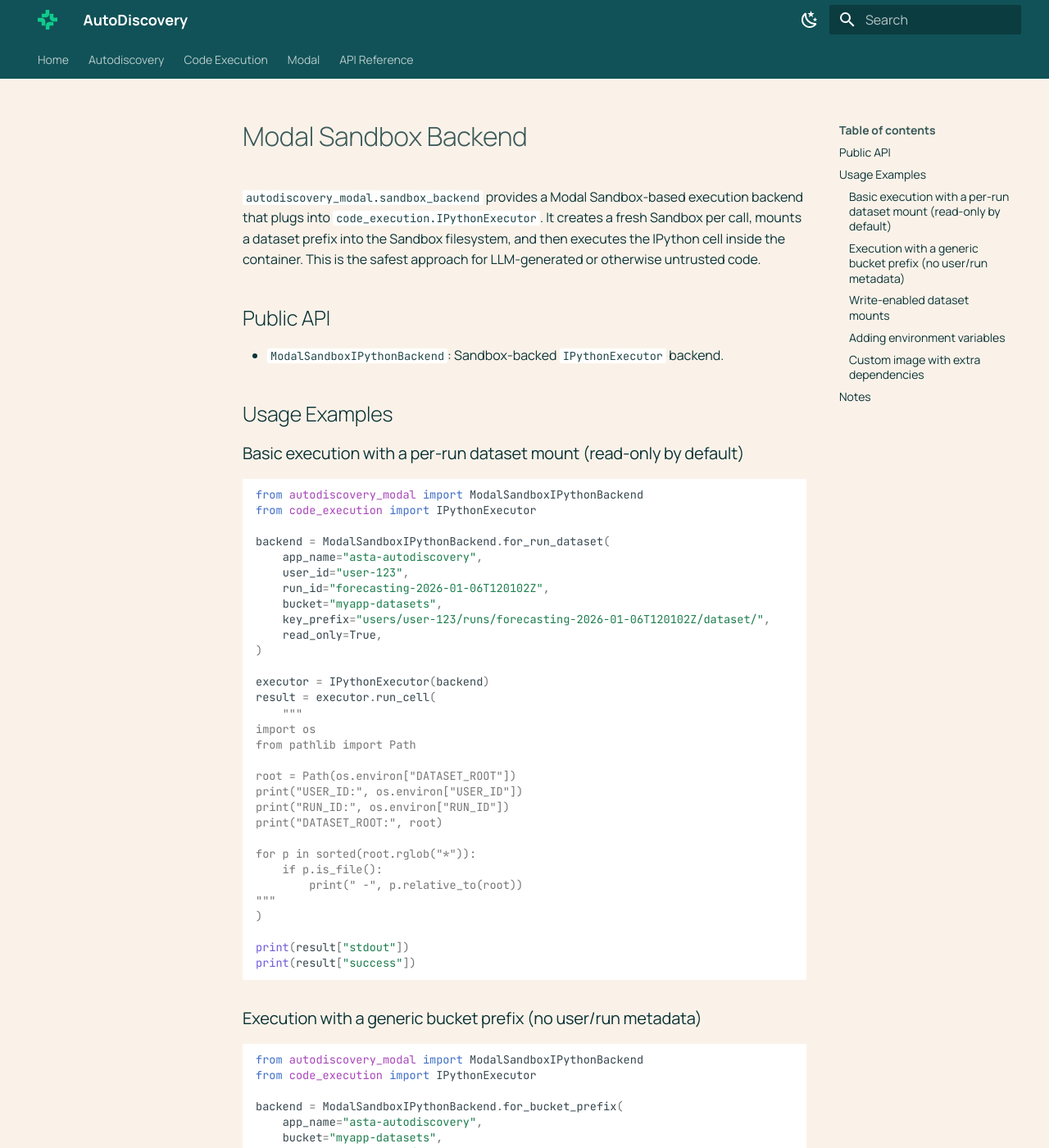
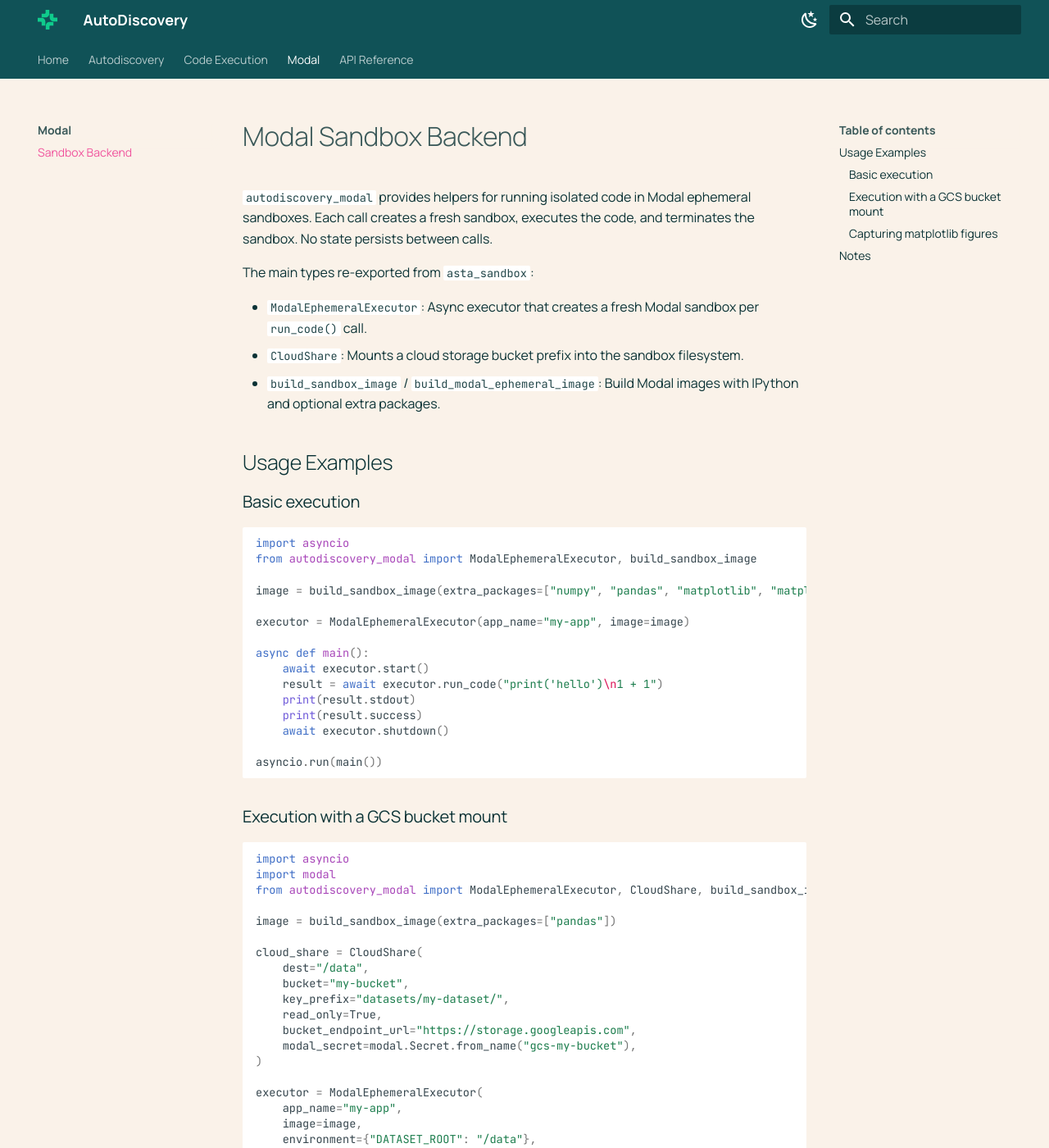
Before and after one commit to allenai/asta-autodiscovery, an MkDocs documentation site: the page built from docs/autodiscovery_modal/sandbox_backend.md, in a window 1280 px wide and 1400 px high. Shown: the whole window at 82% size. Built offline with MkDocs 1.6.1 and Material for MkDocs 9.7.7, drawn with Linux system fonts in a browser that asks for light colours; some of the changed text lies outside the part shown.

Commit message:
Clean up stale docs: replace ModalSandboxIPythonBackend references
ModalSandboxIPythonBackend was removed in the asta-sandbox migration.
Update autodiscovery_modal docs to reflect the new ModalEphemeralExecutor
API, fix stale cross-references, delete the duplicate ipython_executor doc,
and correct the mkdocs nav (ipython_session.md never existed; sandbox_backend.md
was not linked).

Co-Authored-By: Claude Sonnet 4.6 <noreply@anthropic.com>

````diff
--- a/docs/autodiscovery_modal/sandbox_backend.md
+++ b/docs/autodiscovery_modal/sandbox_backend.md
@@ -1,157 +1,105 @@
 # Modal Sandbox Backend
 
-`autodiscovery_modal.sandbox_backend` provides a Modal Sandbox-based execution
-backend that plugs into `code_execution.IPythonExecutor`. It creates a fresh
-Sandbox per call, mounts a dataset prefix into the Sandbox filesystem, and then
-executes the IPython cell inside the container. This is the safest approach for
-LLM-generated or otherwise untrusted code.
+`autodiscovery_modal` provides helpers for running isolated code in Modal
+ephemeral sandboxes. Each call creates a fresh sandbox, executes the code, and
+terminates the sandbox. No state persists between calls.
 
-## Public API
+The main types re-exported from `asta_sandbox`:
 
-- `ModalSandboxIPythonBackend`: Sandbox-backed `IPythonExecutor` backend.
+- `ModalEphemeralExecutor`: Async executor that creates a fresh Modal sandbox per `run_code()` call.
+- `CloudShare`: Mounts a cloud storage bucket prefix into the sandbox filesystem.
+- `build_sandbox_image` / `build_modal_ephemeral_image`: Build Modal images with IPython and optional extra packages.
 
 ## Usage Examples
 
-### Basic execution with a per-run dataset mount (read-only by default)
+### Basic execution
 
 ```python
-from autodiscovery_modal import ModalSandboxIPythonBackend
-from code_execution import IPythonExecutor
+import asyncio
+from autodiscovery_modal import ModalEphemeralExecutor, build_sandbox_image
 
-backend = ModalSandboxIPythonBackend.for_run_dataset(
-    app_name="asta-autodiscovery",
-    user_id="user-123",
-    run_id="forecasting-2026-01-06T120102Z",
-    bucket="myapp-datasets",
-    key_prefix="users/user-123/runs/forecasting-2026-01-06T120102Z/dataset/",
+image = build_sandbox_image(extra_packages=["numpy", "pandas", "matplotlib", "matplotlib-inline"])
+
+executor = ModalEphemeralExecutor(app_name="my-app", image=image)
+
+async def main():
+    await executor.start()
+    result = await executor.run_code("print('hello')\n1 + 1")
+    print(result.stdout)
+    print(result.success)
+    await executor.shutdown()
+
+asyncio.run(main())
+```
+
+### Execution with a GCS bucket mount
+
+```python
+import asyncio
+import modal
+from autodiscovery_modal import ModalEphemeralExecutor, CloudShare, build_sandbox_image
+
+image = build_sandbox_image(extra_packages=["pandas"])
+
+cloud_share = CloudShare(
+    dest="/data",
+    bucket="my-bucket",
+    key_prefix="datasets/my-dataset/",
     read_only=True,
+    bucket_endpoint_url="https://storage.googleapis.com",
+    modal_secret=modal.Secret.from_name("gcs-my-bucket"),
 )
 
-executor = IPythonExecutor(backend)
-result = executor.run_cell(
-    """
-import os
-from pathlib import Path
-
-root = Path(os.environ["DATASET_ROOT"])
-print("USER_ID:", os.environ["USER_ID"])
-print("RUN_ID:", os.environ["RUN_ID"])
-print("DATASET_ROOT:", root)
-
-for p in sorted(root.rglob("*")):
-    if p.is_file():
-        print(" -", p.relative_to(root))
-"""
+executor = ModalEphemeralExecutor(
+    app_name="my-app",
+    image=image,
+    environment={"DATASET_ROOT": "/data"},
 )
 
-print(result["stdout"])
-print(result["success"])
+async def main():
+    await executor.start()
+    await executor.add_shares(cloud_share)
+    result = await executor.run_code(
+        "import os, pathlib; print(list(pathlib.Path(os.environ['DATASET_ROOT']).iterdir()))"
+    )
+    print(result.stdout)
+    await executor.shutdown()
+
+asyncio.run(main())
 ```
 
-### Execution with a generic bucket prefix (no user/run metadata)
+### Capturing matplotlib figures
+
+Figures produced by `plt.show()` are returned as `rich_outputs` on the result:
 
 ```python
-from autodiscovery_modal import ModalSandboxIPythonBackend
-from code_execution import IPythonExecutor
+import asyncio
+from autodiscovery_modal import ModalEphemeralExecutor, build_sandbox_image
 
-backend = ModalSandboxIPythonBackend.for_bucket_prefix(
-    app_name="asta-autodiscovery",
-    bucket="myapp-datasets",
-    key_prefix="samples/",
-    read_only=True,
-    env={"EXPERIMENT_NAME": "smoke-test"},
-)
+image = build_sandbox_image(extra_packages=["matplotlib", "matplotlib-inline"])
 
-executor = IPythonExecutor(backend)
-result = executor.run_cell("import os; print(os.environ['DATASET_ROOT'])")
+executor = ModalEphemeralExecutor(app_name="my-app", image=image)
 
-print(result["stdout"].strip())
-print(result["success"])
-```
+async def main():
+    await executor.start()
+    result = await executor.run_code(
+        "import matplotlib.pyplot as plt\nplt.plot([1,2,3])\nplt.show()"
+    )
+    for ro in result.rich_outputs:
+        if "image/png" in ro.data:
+            print("Got PNG figure")
+    await executor.shutdown()
 
-### Write-enabled dataset mounts
-
-```python
-from autodiscovery_modal import ModalSandboxIPythonBackend
-from code_execution import IPythonExecutor
-
-backend = ModalSandboxIPythonBackend.for_run_dataset(
-    app_name="asta-autodiscovery",
-    user_id="user-123",
-    run_id="experiment-2026-01-06T120102Z",
-    bucket="myapp-datasets",
-    key_prefix="users/user-123/runs/experiment-2026-01-06T120102Z/dataset/",
-    read_only=False,
-)
-
-executor = IPythonExecutor(backend)
-result = executor.run_cell(
-    """
-from pathlib import Path
-import os
-
-root = Path(os.environ["DATASET_ROOT"])
-root.mkdir(parents=True, exist_ok=True)
-(root / "note.txt").write_text("hello from sandbox")
-print((root / "note.txt").read_text().strip())
-"""
-)
-
-print(result["stdout"])
-print(result["success"])
-```
-
-### Adding environment variables
-
-```python
-from autodiscovery_modal import ModalSandboxIPythonBackend
-from code_execution import IPythonExecutor
-
-backend = ModalSandboxIPythonBackend.for_run_dataset(
-    app_name="asta-autodiscovery",
-    user_id="user-123",
-    run_id="forecasting-2026-01-06T120102Z",
-    bucket="myapp-datasets",
-    key_prefix="users/user-123/runs/forecasting-2026-01-06T120102Z/dataset/",
-    env={"EXPERIMENT_NAME": "forecasting"},
-)
-
-executor = IPythonExecutor(backend)
-result = executor.run_cell("import os; print(os.environ['EXPERIMENT_NAME'])")
-
-print(result["stdout"].strip())
-```
-
-### Custom image with extra dependencies
-
-```python
-from autodiscovery_modal import ModalSandboxIPythonBackend, build_sandbox_image
-from code_execution import IPythonExecutor
-
-custom_image = build_sandbox_image(extra_packages=["matplotlib", "matplotlib-inline", "scipy"])
-
-backend = ModalSandboxIPythonBackend.for_bucket_prefix(
-    app_name="asta-autodiscovery",
-    bucket="myapp-datasets",
-    key_prefix="samples/",
-    read_only=True,
-    image=custom_image,
-)
-
-executor = IPythonExecutor(backend)
-result = executor.run_cell("import scipy; print(scipy.__version__)")
-
-print(result["stdout"].strip())
+asyncio.run(main())
 ```
 
 ## Notes
 
-- Each call creates a fresh Sandbox. This prevents untrusted code from
-  inspecting other runs, and avoids cross-run leakage.
-- `key_prefix` must end with `/`. The backend normalizes prefixes automatically.
-- Use `for_bucket_prefix` when you want a generic storage prefix without user/run metadata.
-- For S3-compatible services (e.g., GCS), pass `bucket_endpoint_url` so Modal mounts the right endpoint.
-- For bucket authentication, pass `bucket_secret` (static credentials) or
-  `oidc_auth_role_arn` (OIDC-based IAM role).
-- Sandboxes default to a 10-minute lifetime. Override with `sandbox_timeout_s`
-  if you need longer-running executions.
+- Each `run_code()` call creates a new sandbox. No variables, imports, or data
+  persist between calls.
+- `CloudShare` mounts are scoped per executor instance. Call `add_shares()`
+  before `run_code()`.
+- Use `build_sandbox_image(extra_packages=[...])` to bake in Python packages.
+  Modal caches image layers by content hash, so unchanged images are free to reuse.
+- For the full `asta_sandbox` API (including `SandboxBase`, `ExecutionResult`,
+  `RichOutput`), see the [asta-sandbox package](https://pypi.org/project/asta-sandbox/).
--- a/mkdocs.yml
+++ b/mkdocs.yml
@@ -41,8 +41,7 @@ nav:
       - IPython Session: code_execution/ipython_session.md
       - IPython Executor: code_execution/ipython_executor.md
   - Modal:
-      - IPython Session: autodiscovery_modal/ipython_session.md
-      - IPython Executor: autodiscovery_modal/ipython_executor.md
+      - Sandbox Backend: autodiscovery_modal/sandbox_backend.md
   - API Reference:
       - AutoDiscovery Modal: api/autodiscovery_modal.md
       - Code Execution: api/code_execution.md
````
Also changed, not shown: docs/api/code_execution.md (+1 -3 lines), docs/autodiscovery_modal/ipython_executor.md (deleted, +0 -111 lines), docs/code_execution/ipython_executor.md (+1 -3 lines).
